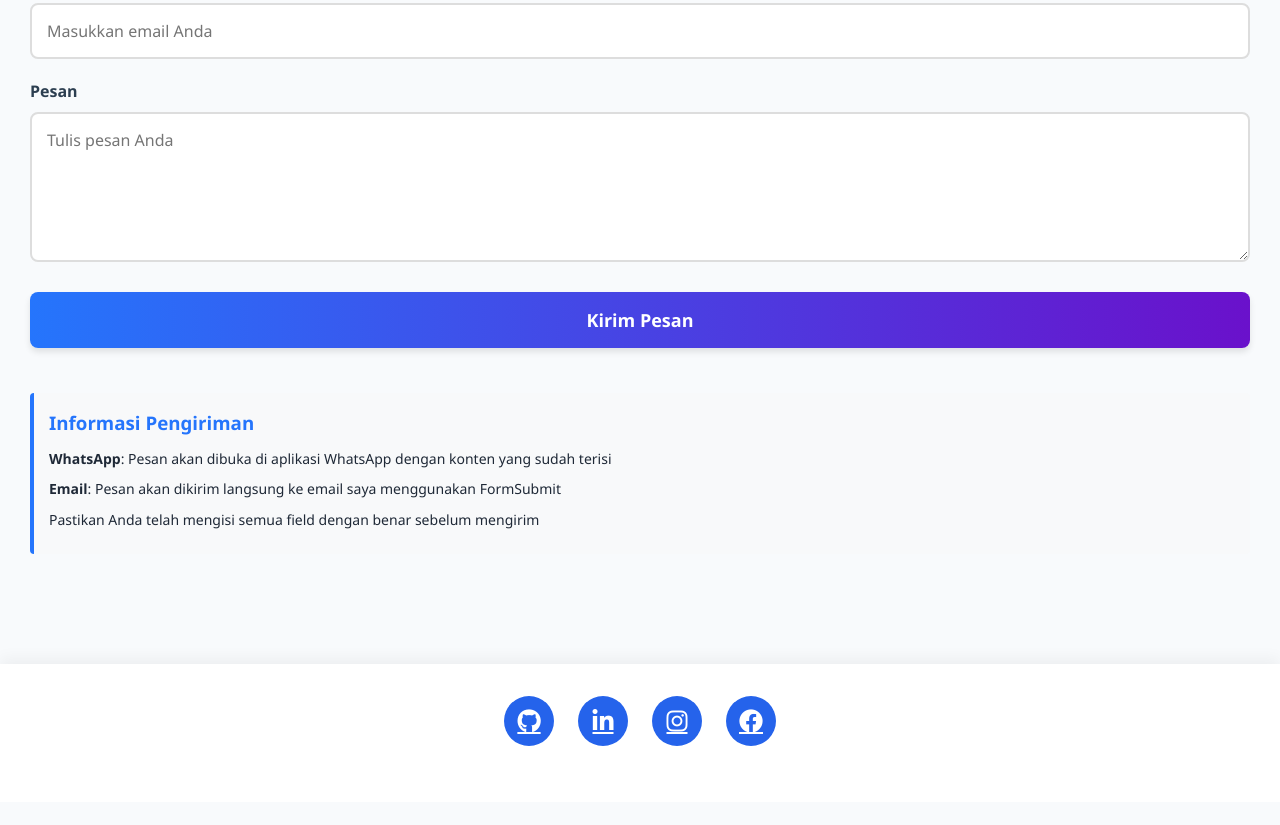
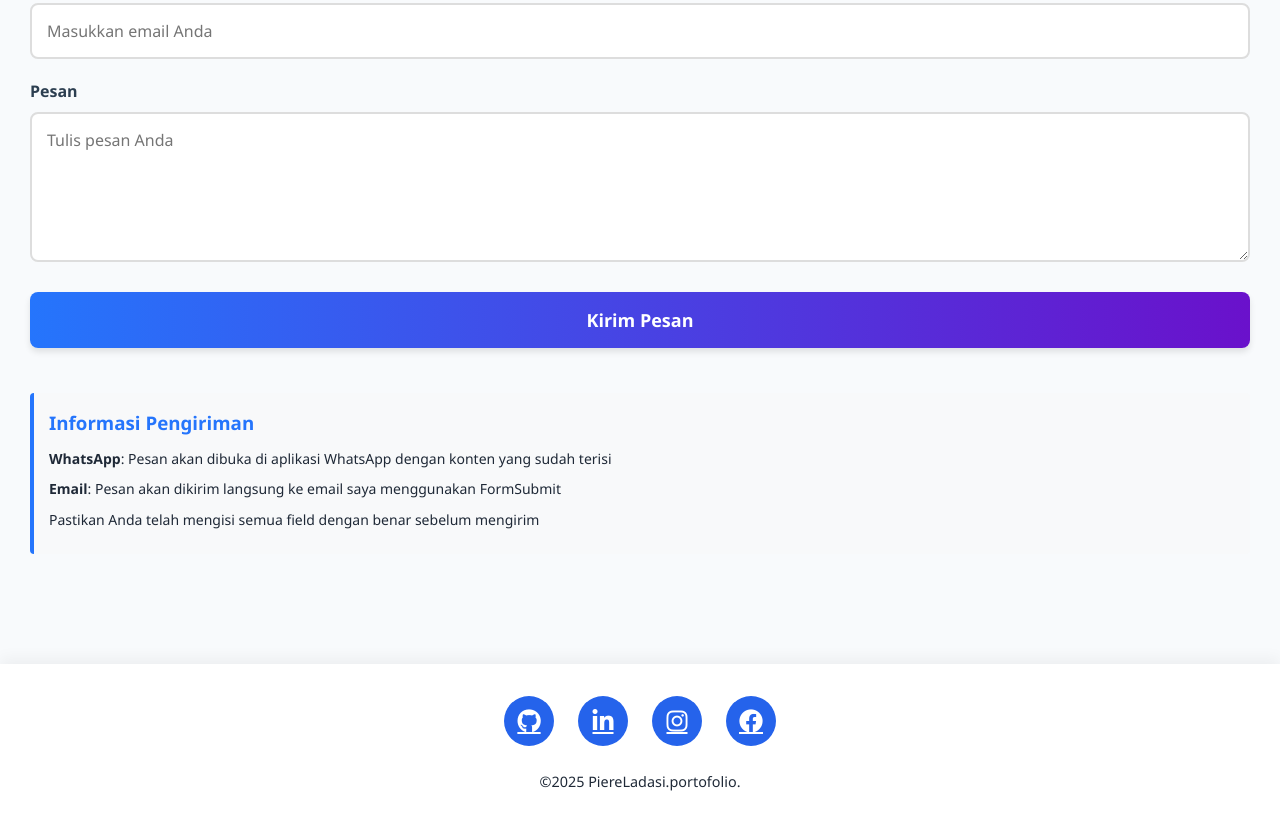
Before and after one commit to P1605L/portfolio, a plain HTML site: page index.html in a window 1280 px wide. Shown: the part 2601-3426 px from the top of the page. Before the commit the page ends 3403 px from the top, so only its background shows below. Drawn offline with Linux system fonts and the light colour scheme.

Commit message:
Update index.html

```diff
--- a/index.html
+++ b/index.html
@@ -180,7 +180,7 @@
             <a href="https://www.instagram.com/piere_ladasi?igsh=dTJjNnA5M2l1YnA1" class="social-link"><i class="fab fa-instagram"></i></a>
             <a href="https://www.facebook.com/share/1HTF9gJPF9/" class="social-link"><i class="fab fa-facebook"></i></a>
         </div>
-        <p class="2025 PiereLadasi.portofolio</p>
+        <p class="copyright">&copy;2025 PiereLadasi.portofolio.</p>
     </footer>
 
     <!-- Swipe Button -->
```
